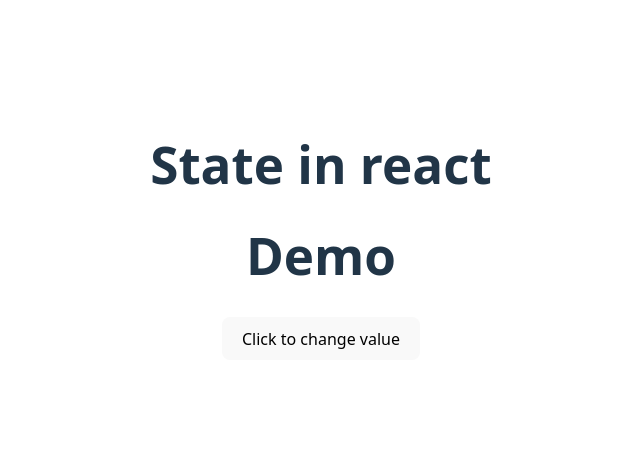
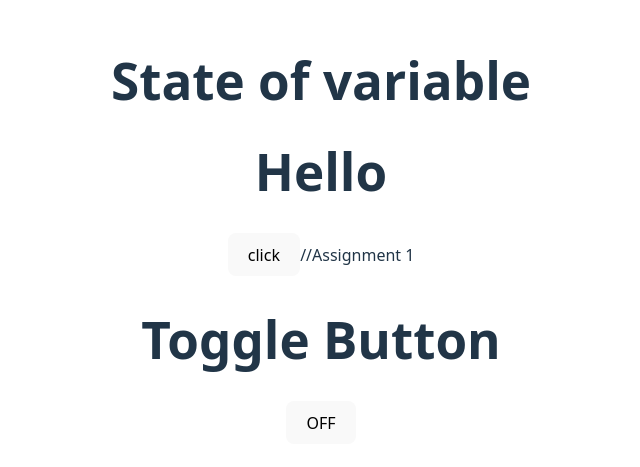
Before and after one commit to 2400101530099-S4-4B9-Python/Start, a React (Vite) app in the folder start/: page / in a window 1280 px wide. Shown: the part 169-636 px from the top of the page, without its empty margins (319-959 px from the left). Built offline with nearby package versions, Linux system fonts and the light colour scheme.

Commit message:
Assignment

```diff
--- a/start/src/App.jsx
+++ b/start/src/App.jsx
@@ -4,21 +4,52 @@ import viteLogo from '/vite.svg'
 import './App.css'
 
 function App() {
-  let data="Demo"
-   function updata()
-   {
-    data="Example"
-    alert(data);
-   }
+  const [data,setdata]=useState("Hello");
+  function fun()
+  {
+    setdata("Changed value")
+  }
+  //Assignment 1
+  const [status, setStatus]=useState("OFF");
+  function toggleButton(){
+    if(status==="OFF"){
+      setStatus("ON");
+    }else{
+      setStatus("OFF");
+    }
+
+
+  }
 
   return(
     <>
-    <h1>State in react</h1>
+    <h1>State of variable</h1>
     <h1>{data}</h1>
-    <button onClick={updata}>Click to change value</button>
+    <button onClick={fun}>click</button>
+    //Assignment 1
+    <h1>Toggle Button</h1>
+
+      <button onClick={toggleButton}>{status}</button>
+
+
 
     </>
   )
+  // let data="Demo"
+  //  function updata()
+  //  {
+  //   data="Example"
+  //   alert(data);
+  //  }
+
+  // return(
+  //   <>
+  //   <h1>State in react</h1>
+  //   <h1>{data}</h1>
+  //   <button onClick={updata}>Click to change value</button>
+
+  //   </>
+  // )
 
   //   function callFun()
   //   {
```
